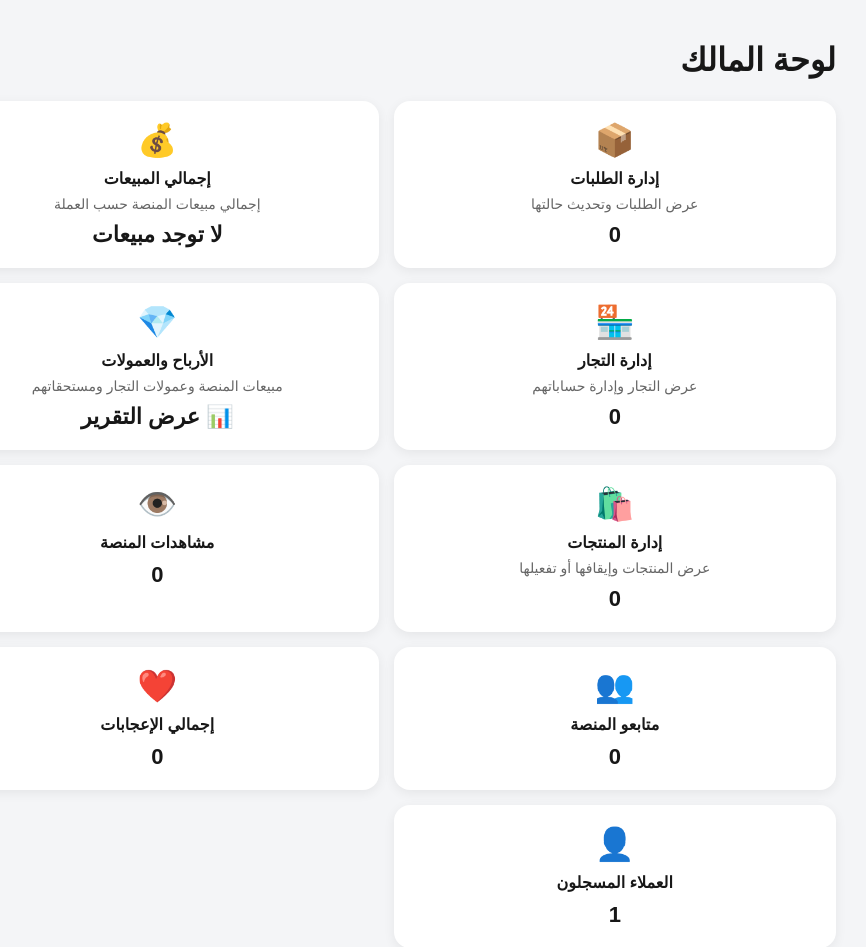
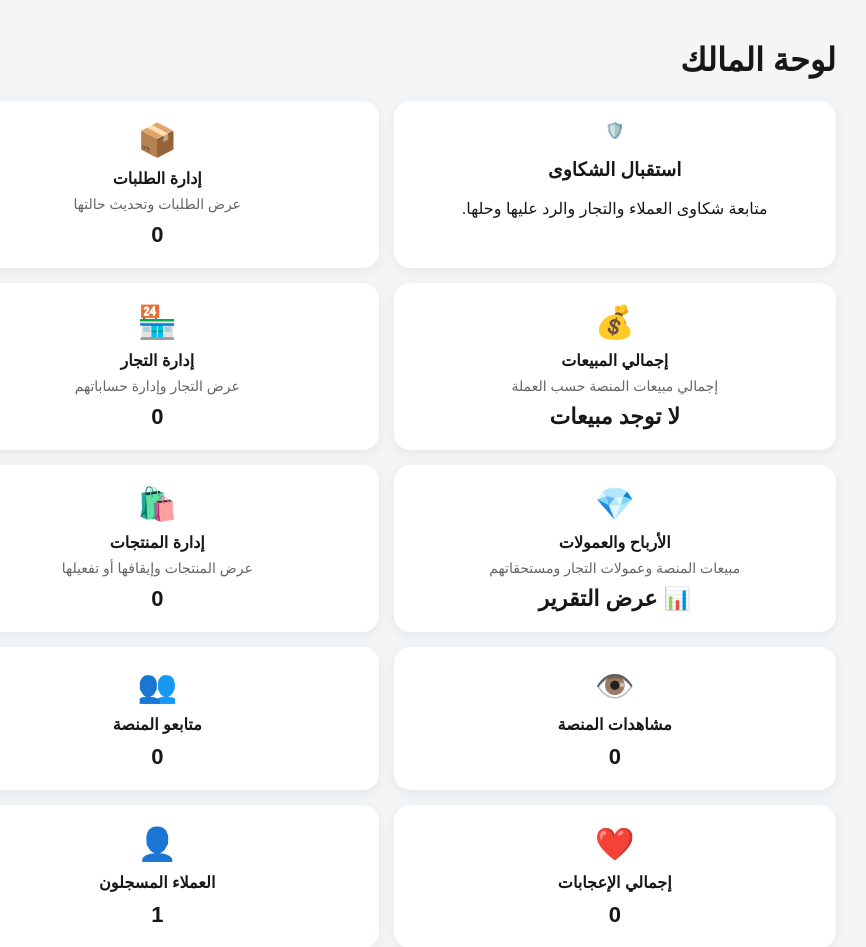
Before and after one commit to badiel711dg-dotcom/ASMAR-MARKET, a Flask app: page /admin in a window 1280 px wide. Shown: the part 72-1019 px from the top of the page, without its empty margins (254-1120 px from the left). Run offline with Flask 3, Linux system fonts and the light colour scheme; the visitor is signed in with stand-in values (Sample User, id 1); data comes from the database, SQL or seed files in the repository; data that the repository does not hold is empty; parts of the project's set-up code (start-up, migrations or seed data) failed here and were passed over.

Commit message:
Add complaints inbox to owner dashboard

```diff
--- a/templates/admin.html
+++ b/templates/admin.html
@@ -133,6 +133,12 @@ ASMAR <span>MARKET</span> 👑
 
 <div class="dashboard-grid">
 
+<a href="/admin/complaints" class="dashboard-card">
+    <div class="card-icon">🛡️</div>
+    <h3>استقبال الشكاوى</h3>
+    <p>متابعة شكاوى العملاء والتجار والرد عليها وحلها.</p>
+</a>
+
 <a href="/admin/orders" class="dashboard-card">
 <div class="icon">📦</div>
 <b>إدارة الطلبات</b>
```
